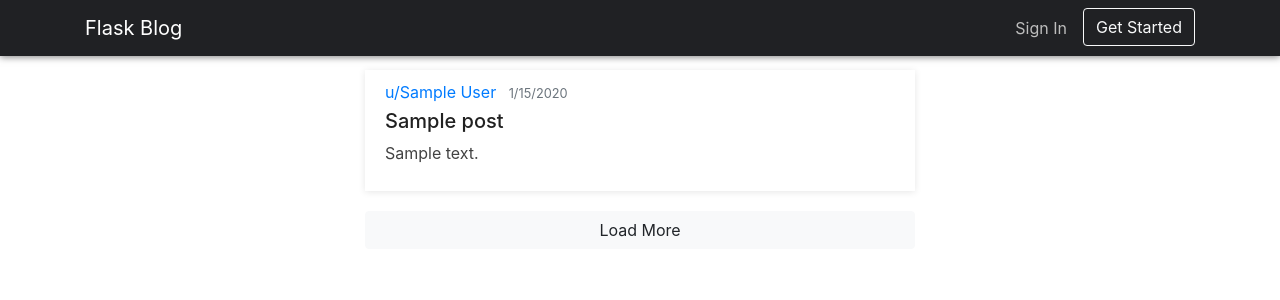
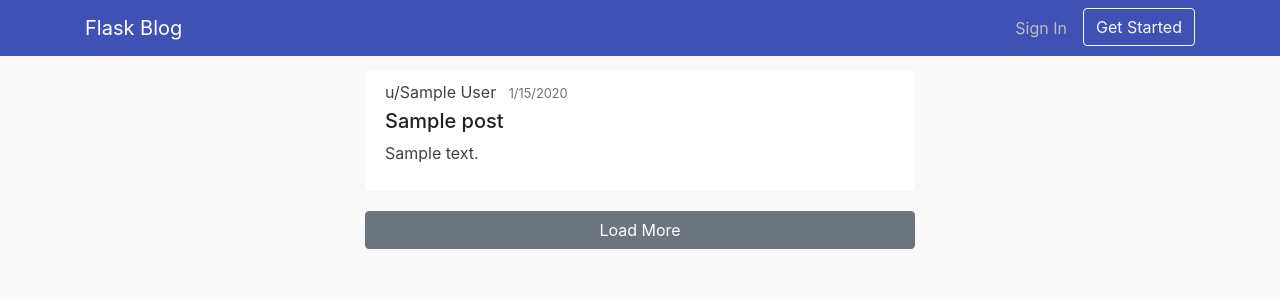
Before and after one commit to ebadgio/flask-blog-template, a Flask app: page / in a window 1280 px wide. Shown: the top 300 px of the page. Run offline with Flask 2, Linux system fonts and the light colour scheme; a database or web service that is not in the repository returns one stand-in record (values such as "Sample title"); some libraries are stand-ins or nearby versions.

Commit message:
change ui

```diff
--- a/app/static/elements.css
+++ b/app/static/elements.css
@@ -13,6 +13,9 @@ a.navbar-brand {
 #nav{
   /*background-color: #212121;*/
   background-color: #202124;
+  background-color: #009688;
+  background-color: #3D5AFE;
+  background-color: #3F51B5;
 }
 
 .nav-link {
@@ -33,6 +36,7 @@ a.navbar-brand {
   background: #ffffff;
   padding: 10px 20px;
   margin-bottom: 20px;
+  border-radius: 4px;
   /*max-width: 550px;*/
 }
 
@@ -72,3 +76,14 @@ a.navbar-brand {
 .account-heading {
 
 }
+
+.user-link {
+  color: #424242;
+  -webkit-transition: color .25s ease;
+  transition: color .25s ease;
+}
+
+.user-link:hover {
+  color: #606060;
+  text-decoration: none;
+}
--- a/app/static/javascript.js
+++ b/app/static/javascript.js
@@ -14,7 +14,7 @@ function loadMore() {
 
                 var child = document.createElement('div');
 
-                child.innerHTML = `<article class="media content-section shadow">
+                child.innerHTML = `<article class="media content-section">
                       <div class="media-body">
                         <div class="article-info">
                           <a class="mr-2" href="${ '/u/' + post.author}">u/${ post.author }</a>
--- a/app/static/main.css
+++ b/app/static/main.css
@@ -1,5 +1,5 @@
 body {
-  background: #fff;
+  background: #f9f9f9;
   color: #424242;
 }
 
--- a/app/templates/feed.html
+++ b/app/templates/feed.html
@@ -6,10 +6,10 @@
 
                 <!-- display each post in the feed -->
                 {% for post in posts %}
-                  <article class="media content-section shadow">
+                  <article class="media content-section">
                       <div class="media-body">
                         <div class="article-info">
-                          <a class="mr-2" href="{{ '/u/' + post.author}}">u/{{ post.author }}</a>
+                          <a class="mr-2 user-link" href="{{ '/u/' + post.author}}">u/{{ post.author }}</a>
                           <small class="text-muted">{{ post.createdAt }}</small>
                         </div>
                         <h5><span class="article-title">{{ post.title }}</a></h5>
@@ -20,7 +20,7 @@
 
               </div>
               <div class="content-wrapper">
-                <button type="button" id="load-btn" onclick="loadMore()" class="btn btn-light mb-4" style="width: 100%">Load More</button>
+                <button type="button" id="load-btn" onclick="loadMore()" class="btn btn-secondary mb-4" style="width: 100%">Load More</button>
               </div>
             </div>
         </div>
--- a/app/templates/index.html
+++ b/app/templates/index.html
@@ -14,7 +14,7 @@
 </head>
 <body>
     <header class="site-header">
-      <nav id="nav" class="shadow-heavy navbar navbar-expand-md fixed-top">
+      <nav id="nav" class="navbar navbar-expand-md fixed-top">
         <div class="container">
           <a class="navbar-brand mr-4" href="/">Flask Blog</a>
           <button class="navbar-toggler" type="button" data-toggle="collapse" data-target="#navbarToggleExternalContent" aria-controls="navbarToggleExternalContent" aria-expanded="false" aria-label="Toggle navigation">
```
